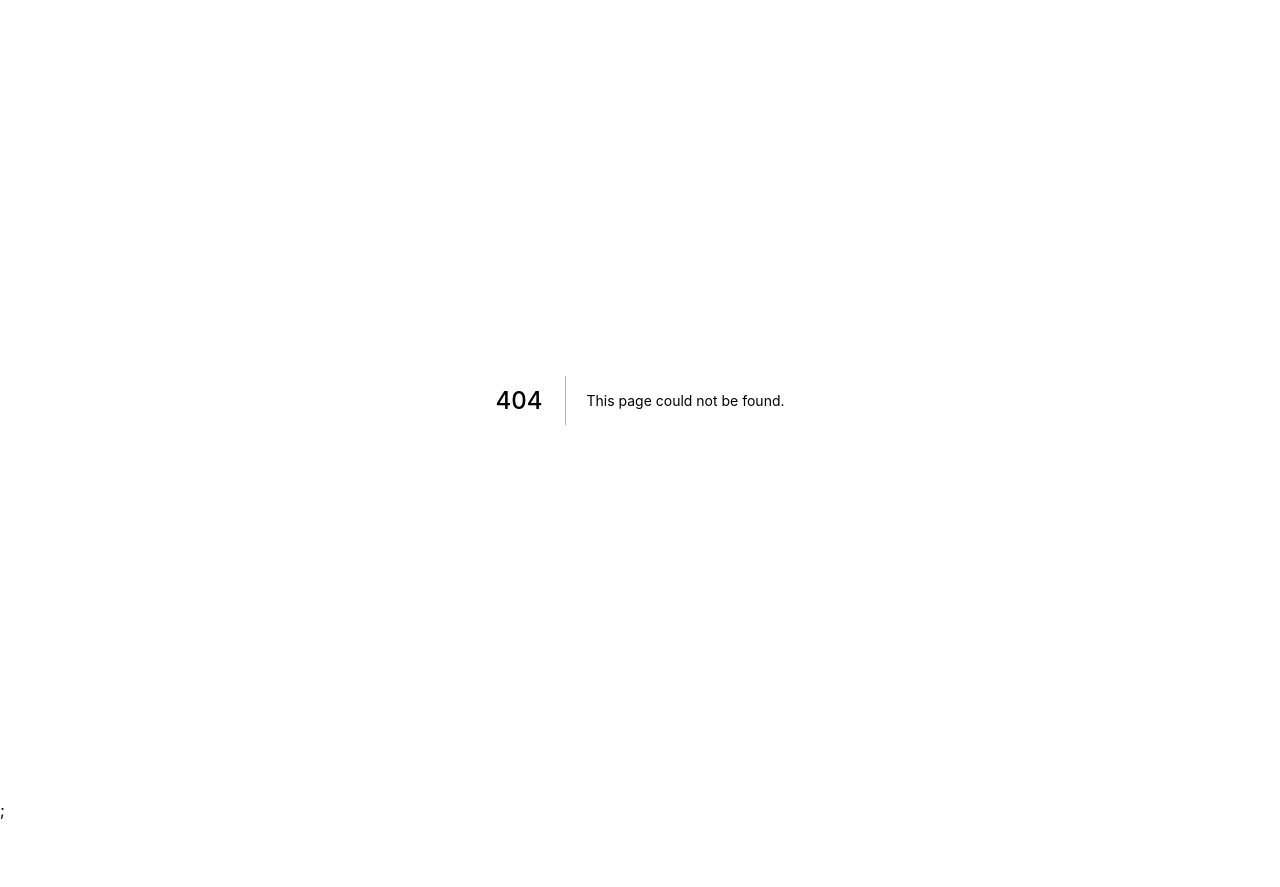
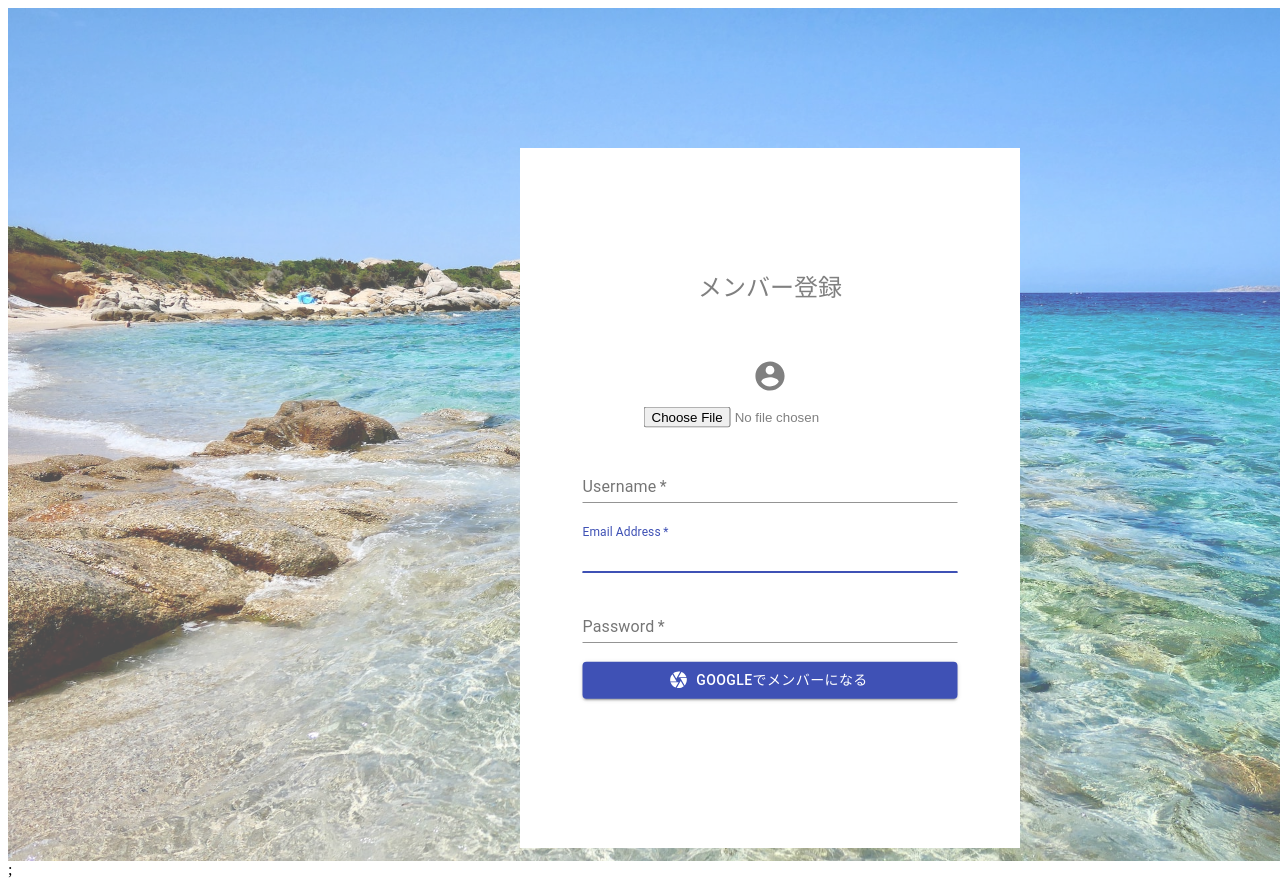
Before and after one commit to xrealizex/tripper, a Next.js app: page /Register/Register in a window 1280 px wide. Before the commit this address had no page. Before the commit the page ends 820 px from the top, so only its background shows below. Built offline with nearby package versions, Linux system fonts and the light colour scheme.

Commit message:
google login setting

```diff
--- a/src/firebase.ts
+++ b/src/firebase.ts
@@ -1,4 +1,4 @@
-import firebase, { FirebaseApp, initializeApp } from 'firebase/app';
+import { FirebaseApp, initializeApp } from 'firebase/app';
 import { getAuth, GoogleAuthProvider } from 'firebase/auth';
 import { getFirestore } from 'firebase/firestore';
 import { getStorage } from 'firebase/storage';
--- a/src/pages/posts/Register.tsx
+++ b/src/pages/Register/Register.tsx
@@ -1,65 +1,56 @@
+//- フレームワーク
 import { NextPage } from 'next';
 import React, { useState } from 'react';
-import styles from './Register.module.scss';
 import Image from 'next/image';
-import RegisterImage from '../../../public/images/register.jpg';
+import { useRouter } from 'next/router';
 import { useDispatch } from 'react-redux';
-import { updateUserProfile } from '../../userSlice';
-import { auth, provider, storage } from '../../firebase';
-import { useRouter } from 'next/router';
-
-//Firebase ver9 compliant
-import { ref, uploadBytes, getDownloadURL } from 'firebase/storage';
-
-//Firebase ver9 compliant
 import {
   signInWithPopup,
   createUserWithEmailAndPassword,
   signInWithEmailAndPassword,
   updateProfile,
 } from 'firebase/auth';
+import { ref, uploadBytes, getDownloadURL } from 'firebase/storage';
 
-import {
-  Avatar,
-  Button,
-  CssBaseline,
-  TextField,
-  Paper,
-  Grid,
-  Typography,
-  makeStyles,
-  Modal,
-  IconButton,
-  Box,
-} from '@material-ui/core';
-import SendIcon from '@material-ui/icons/Send';
+//- グローバルstate
+import { updateUserProfile } from '../../userSlice';
+
+//- 共通
+import { auth, provider, storage } from '../../firebase';
+import RegisterImage from '../../../public/images/register.jpg';
+
+//- スタイル
+import styles from './Register.module.scss';
+
+//- MUI
+import { Avatar, Button, TextField, Grid, Typography, IconButton, Box } from '@material-ui/core';
 import CameraIcon from '@material-ui/icons/Camera';
-import EmailIcon from '@material-ui/icons/Email';
-import LockOutlinedIcon from '@material-ui/icons/LockOutlined';
 import AccountCircleIcon from '@material-ui/icons/AccountCircle';
 
 const Register: NextPage = () => {
-  const router = useRouter();
-  const dispatch = useDispatch();
+  //state
   const [email, setEmail] = useState('');
   const [password, setPassword] = useState('');
   const [username, setUsername] = useState('');
   const [avatarImage, setAvatarImage] = useState<File | null>(null);
   const [isLogin, setIsLogin] = useState(true);
 
-  const onChangeImageHandler = (e: React.ChangeEvent<HTMLInputElement>) => {
+  //- フレームワーク
+  const router = useRouter();
+  const dispatch = useDispatch();
+
+  //- 関数定義
+  const onChangeImageHandler = (e: React.ChangeEvent<HTMLInputElement>): void => {
     if (e.target.files![0]) {
       setAvatarImage(e.target.files![0]);
       e.target.value = '';
     }
   };
   const signInEmail = async () => {
-    //Firebase ver9 compliant
     await signInWithEmailAndPassword(auth, email, password);
   };
 
   const signUpEmail = async () => {
-    //Firebase ver9 compliant
     const authUser = await createUserWithEmailAndPassword(auth, email, password);
     let url = '';
     if (avatarImage) {
@@ -69,18 +60,15 @@ const Register: NextPage = () => {
         .map((n) => S[n % S.length])
         .join('');
       const fileName = randomChar + '_' + avatarImage.name;
-      //Firebase ver9 compliant
       await uploadBytes(ref(storage, `avatars/${fileName}`), avatarImage);
       url = await getDownloadURL(ref(storage, `avatars/${fileName}`));
     }
-    //Firebase ver9 compliant
     if (authUser.user) {
       await updateProfile(authUser.user, {
         displayName: username,
         photoURL: url,
       });
     }
-
     dispatch(
       updateUserProfile({
         displayName: username,
@@ -88,10 +76,19 @@ const Register: NextPage = () => {
       }),
     );
   };
-  const signInGoogle = async () => {
-    //Firebase ver9 compliant
-    await signInWithPopup(auth, provider).catch((err) => alert(err.message));
+
+  const signInGoogle = (): void => {
+    signInWithPopup(auth, provider)
+      .then(() => {
+        router.push('../posts/TripList');
+        console.log('success');
+      })
+      .catch((error) => {
+        alert(`ログインに失敗しました。エラー内容${error}。`);
+        console.log('error');
+      });
   };
+
   return (
     <div className={styles.root}>
       <Image
@@ -114,7 +111,6 @@ const Register: NextPage = () => {
         </Box>
         <form noValidate>
           <TextField
-            // variant='outlined'
             margin='normal'
             required
             fullWidth
@@ -130,7 +126,6 @@ const Register: NextPage = () => {
             }}
           />
           <TextField
-            // variant='outlined'
             margin='normal'
             required
             fullWidth
@@ -146,7 +141,6 @@ const Register: NextPage = () => {
             }}
           />
           <TextField
-            // variant='outlined'
             margin='normal'
             required
             fullWidth
--- a/src/pages/_app.tsx
+++ b/src/pages/_app.tsx
@@ -1,4 +1,3 @@
-import '../styles/globals.css';
 import type { AppProps } from 'next/app';
 import { store } from '../store';
 import { Provider } from 'react-redux';
```
Also changed, not shown: src/components/pages/Home/HomeLayout.tsx (+8 -4 lines), src/pages/index.tsx (+5 -28 lines), src/pages/Register/Register.module.scss (renamed from src/pages/posts/Register.module.scss).
